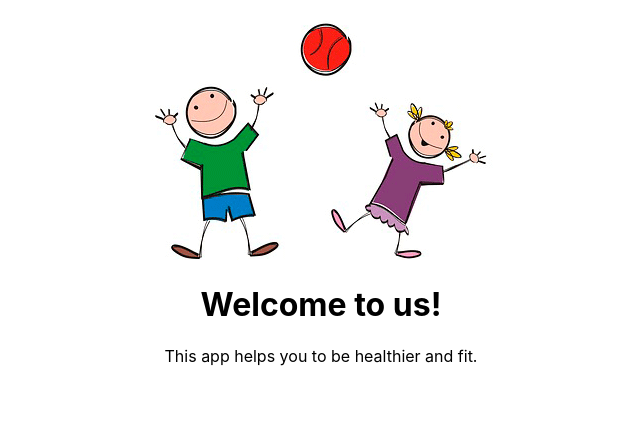
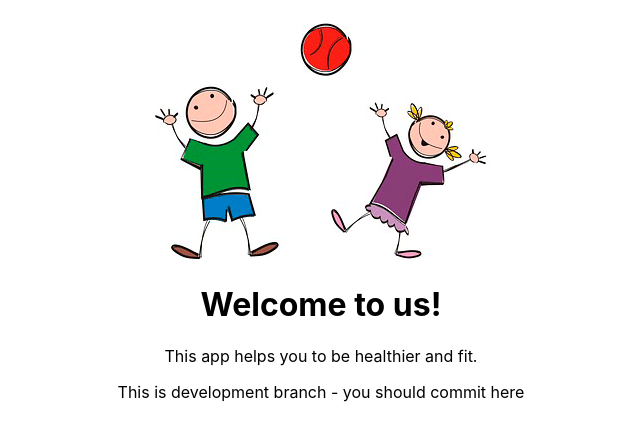
Before and after one commit to websivustot/healthandfit, a React (Create React App) app: page / in a window 1280 px wide. Shown: the top 440 px of the page, without its empty margins (319-959 px from the left). Built offline with nearby package versions, Linux system fonts and the light colour scheme.

Commit message:
created development branch

```diff
--- a/src/App.js
+++ b/src/App.js
@@ -9,6 +9,7 @@ class App extends Component {
         <img src={Logo} alt="Health & Fit" className="logo"/>
         <h1>Welcome to us!</h1>
         <p>This app helps you to be healthier and fit.</p>
+        <p>This is development branch - you should commit here</p>
       </div>
     );
   }
```
